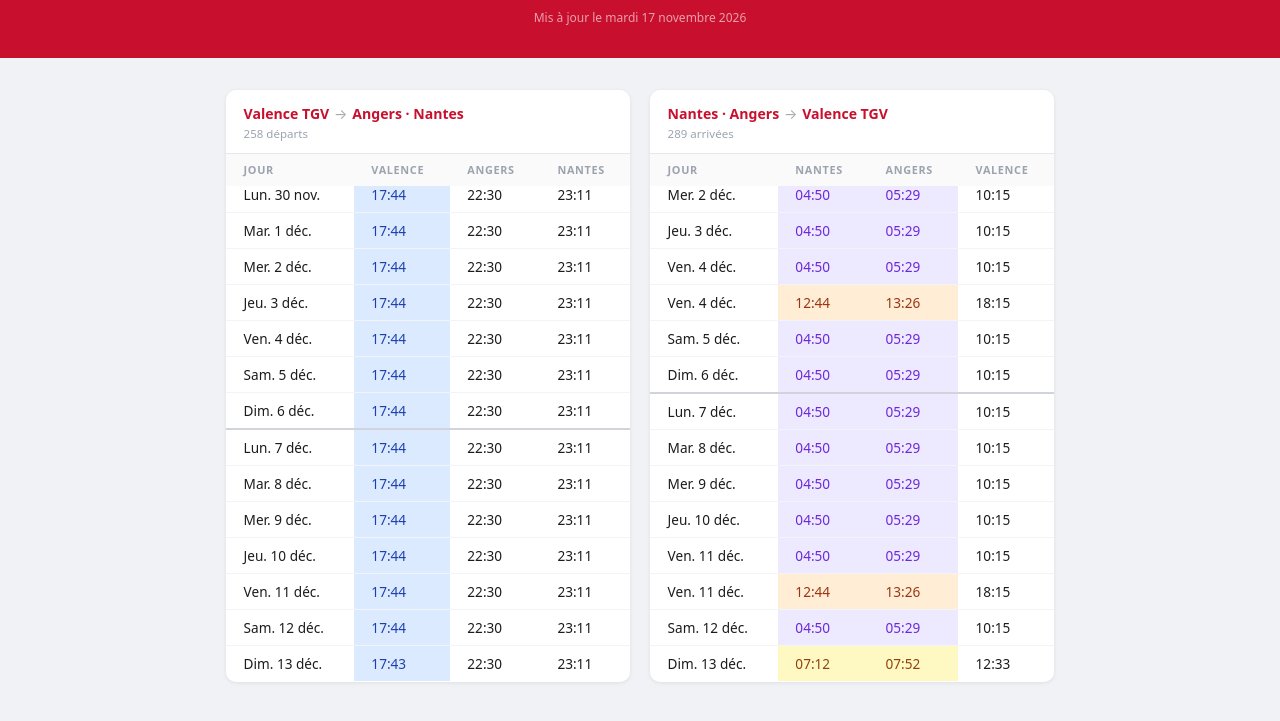
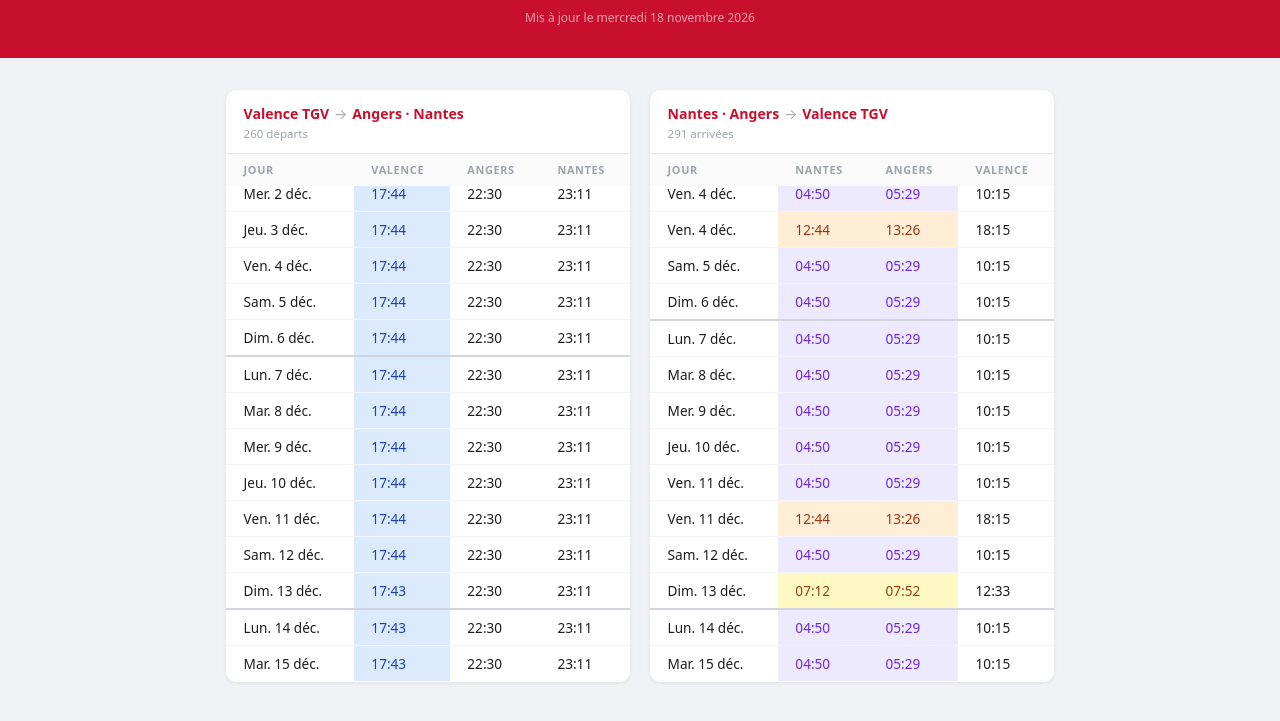
Before and after one commit to pcreux/trains-direct-valence-nantes, a plain HTML site: page index.html in a window 1280 px wide. Shown: the part 101-822 px from the top of the page. Drawn offline with Linux system fonts and the light colour scheme.

Commit message:
Update schedule 2026-11-18

```diff
--- a/index.html
+++ b/index.html
@@ -103,13 +103,13 @@
     <header>
       <h1>🚄 Trains directs</h1>
       <p class="subtitle">Valence TGV ↔ Angers · Nantes</p>
-      <p class="updated">Mis à jour le mardi 17 novembre 2026</p>
+      <p class="updated">Mis à jour le mercredi 18 novembre 2026</p>
     </header>
     <main>
     <section class="card">
       <div class="card-header">
         <div class="card-title">Valence TGV <span class="arrow">→</span> Angers · Nantes</div>
-        <div class="count">258 départs</div>
+        <div class="count">260 départs</div>
       </div>
       <div class="table-scroll">
         <table>
@@ -375,6 +375,8 @@
             <tr><td>Ven. 11 déc.</td><td class="time t-soir">17:44</td><td class="time">22:30</td><td class="time">23:11</td></tr>
             <tr><td>Sam. 12 déc.</td><td class="time t-soir">17:44</td><td class="time">22:30</td><td class="time">23:11</td></tr>
             <tr><td>Dim. 13 déc.</td><td class="time t-soir">17:43</td><td class="time">22:30</td><td class="time">23:11</td></tr>
+            <tr class="week-start"><td>Lun. 14 déc.</td><td class="time t-soir">17:43</td><td class="time">22:30</td><td class="time">23:11</td></tr>
+            <tr><td>Mar. 15 déc.</td><td class="time t-soir">17:43</td><td class="time">22:30</td><td class="time">23:11</td></tr>
           </tbody>
         </table>
       </div>
@@ -383,7 +385,7 @@
     <section class="card">
       <div class="card-header">
         <div class="card-title">Nantes · Angers <span class="arrow">→</span> Valence TGV</div>
-        <div class="count">289 arrivées</div>
+        <div class="count">291 arrivées</div>
       </div>
       <div class="table-scroll">
         <table>
@@ -680,6 +682,8 @@
             <tr><td>Ven. 11 déc.</td><td class="time t-apm">12:44</td><td class="time t-apm">13:26</td><td class="time">18:15</td></tr>
             <tr><td>Sam. 12 déc.</td><td class="time t-nuit">04:50</td><td class="time t-nuit">05:29</td><td class="time">10:15</td></tr>
             <tr><td>Dim. 13 déc.</td><td class="time t-matin">07:12</td><td class="time t-matin">07:52</td><td class="time">12:33</td></tr>
+            <tr class="week-start"><td>Lun. 14 déc.</td><td class="time t-nuit">04:50</td><td class="time t-nuit">05:29</td><td class="time">10:15</td></tr>
+            <tr><td>Mar. 15 déc.</td><td class="time t-nuit">04:50</td><td class="time t-nuit">05:29</td><td class="time">10:15</td></tr>
           </tbody>
         </table>
       </div>
```
Also changed, not shown: 1 other file.
